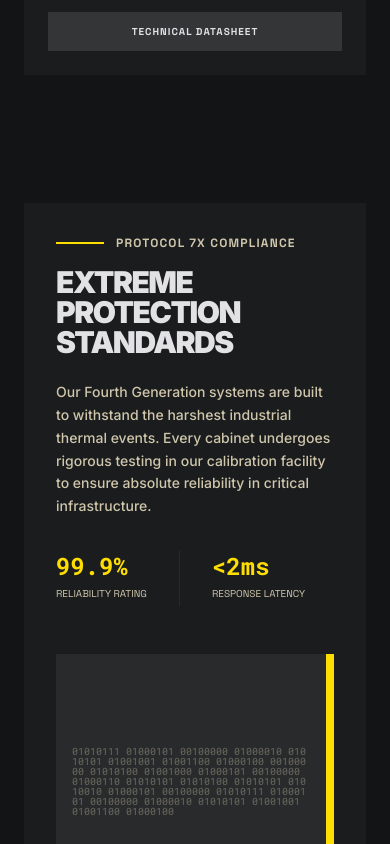
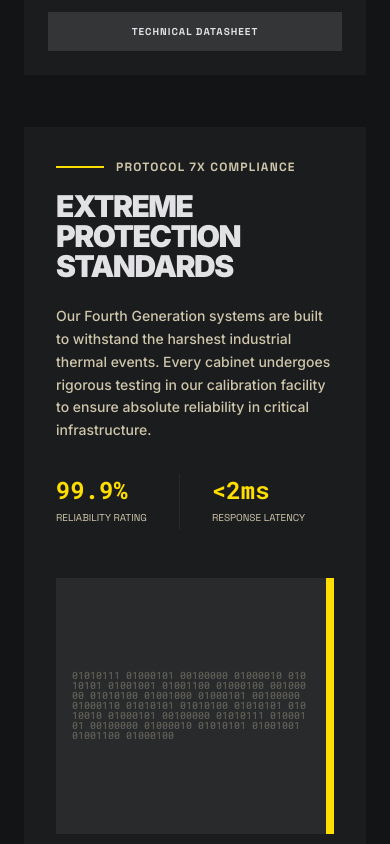
Before and after one commit to ionguardpro/ionguardpro, a Next.js app: page /products in a window 390 px wide. Shown: the part 4820-5664 px from the top of the page. Built offline with nearby package versions, Linux system fonts and the light colour scheme.

Commit message:
changes in product page, look and film

```diff
--- a/src/app/products/page.tsx
+++ b/src/app/products/page.tsx
@@ -354,7 +354,7 @@ function ProductGrid() {
 
 function ProtectionStandards() {
   return (
-    <section className="px-6 md:px-12 py-20 md:py-32">
+    <section className="px-6 md:px-12 py-1 md:py-32">
       <div className="max-w-7xl mx-auto">
         <AnimatedSection>
           <div className="bg-surface-container-low p-8 md:p-12 flex flex-col lg:flex-row gap-12 items-center">
```
